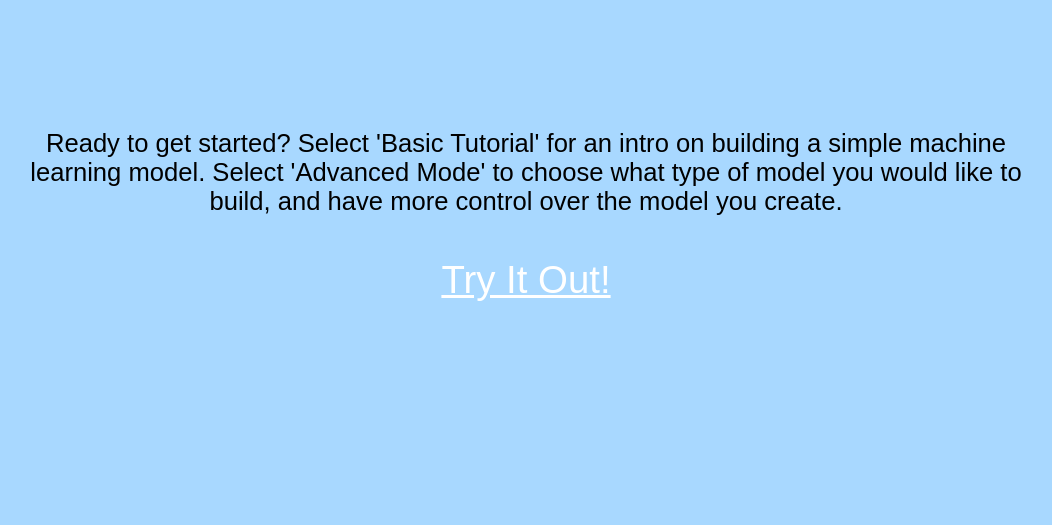
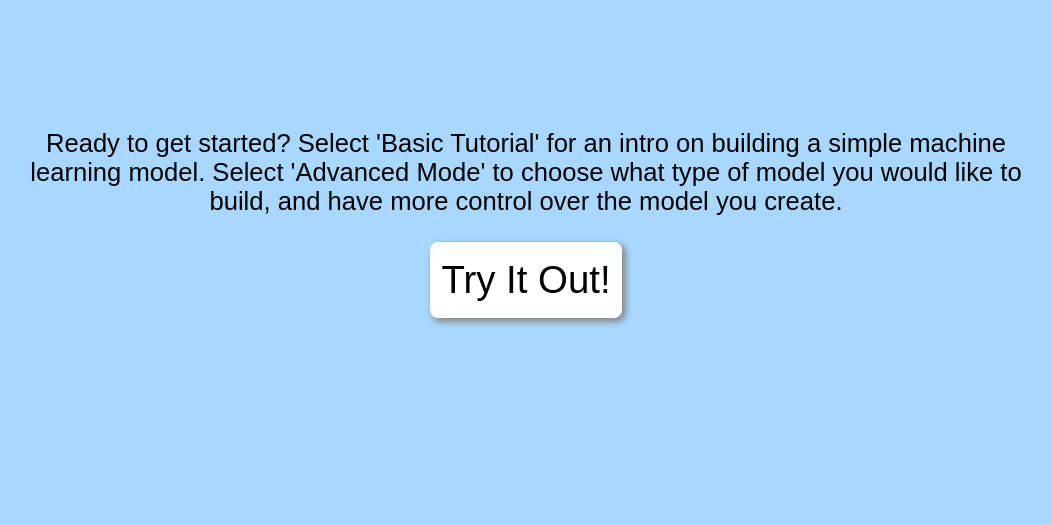
Before and after one commit to rbhushans/ai-interaction-webapp, a Flask app: page / in a window 1280 px wide. Shown: the part 1789-2314 px from the top of the page, without its empty margins (114-1166 px from the left). Run offline with Flask 2, Linux system fonts and the light colour scheme.

Commit message:
Add button changes to home page

```diff
--- a/app/static/css/style.css
+++ b/app/static/css/style.css
@@ -129,19 +129,23 @@ body {
 
     cursor: pointer;
     text-align: center;
-    border-radius: 5px;
+    border-radius: 8px;
 
-    color: white;
+    color: black;
+    background-color: white;
     width: 5em;
     height: 2em;
 
     display: flex;
     justify-content: center;
     align-items: center;
+
+    box-shadow: 3px 3px 6px 1px #888888;
 }
 
 .home-link:hover {
-    color: #626567;
+    color: white;
+    background-color: #626567;
 }
 
 #home-dialog{
@@ -203,13 +207,7 @@ body {
     display: flex;
     flex-direction: column;
     justify-content: space-between;
-    /*
-    flex-direction: row;
-    flex-wrap: wrap;
-    justify-content: flex-start;
-    align-items: flex-start;
-    align-content: flex-start;
-    */
+
     margin: 0;
     padding: 0;
 
@@ -293,10 +291,6 @@ body {
     flex-direction: column;
     align-items: center;
     justify-content: space-between;
-
-    border-color: black;
-    border-style: solid;
-    border-width: 1px;
 
 }
 
--- a/app/templates/index.html
+++ b/app/templates/index.html
@@ -47,7 +47,7 @@
             the model you create.
         </p>
         <div id="home-buttons">
-            <a class="home-link" href="train">Try It Out!</a>
+            <div id="start-btn" class="home-link">Try It Out!</div>
         </div>
     </div>
     <script src="{{ url_for('static', filename='js/home.js') }}"></script>
```
